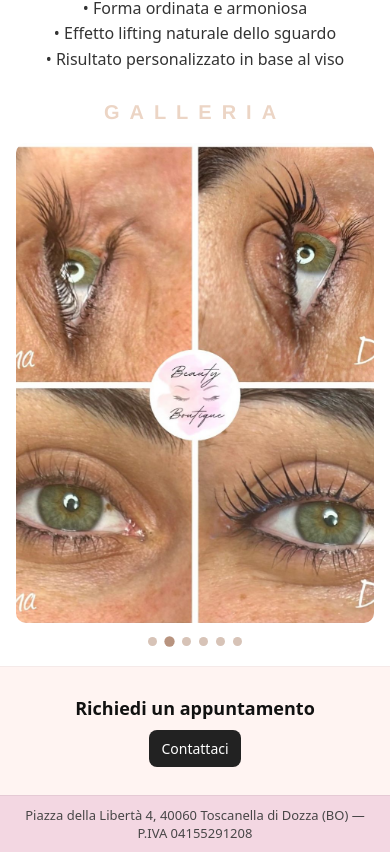
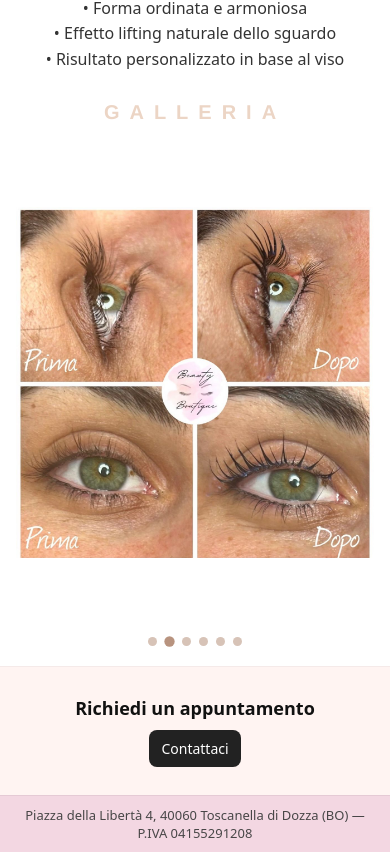
Before and after one commit to michael-rubri/beauty-boutique, a Vue app: page /servizi/laminazione in a window 390 px wide. Shown: the part 1608-2460 px from the top of the page. Built offline with nearby package versions, Linux system fonts and the light colour scheme.

Commit message:
edited Laminazione.vue images

```diff
--- a/src/pages/estetica_base/Laminazione.vue
+++ b/src/pages/estetica_base/Laminazione.vue
@@ -66,4 +66,16 @@ const gallery: GalleryItem[] = [
   color: #111;
   display: block;
 }
+
+@media (max-width: 520px) {
+  :deep(.mobile-frame) {
+    background: #fff; /* oppure transparent */
+  }
+
+  :deep(.mobile-image) {
+    object-fit: contain;
+    width: 100%;
+    height: 480px;
+  }
+}
 </style>
```
